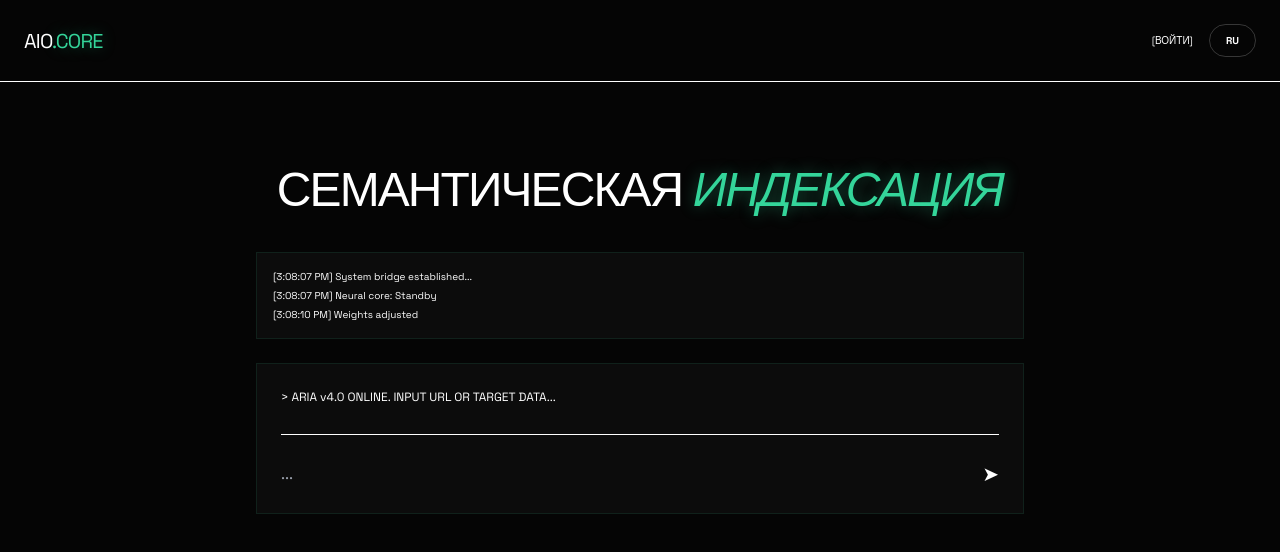
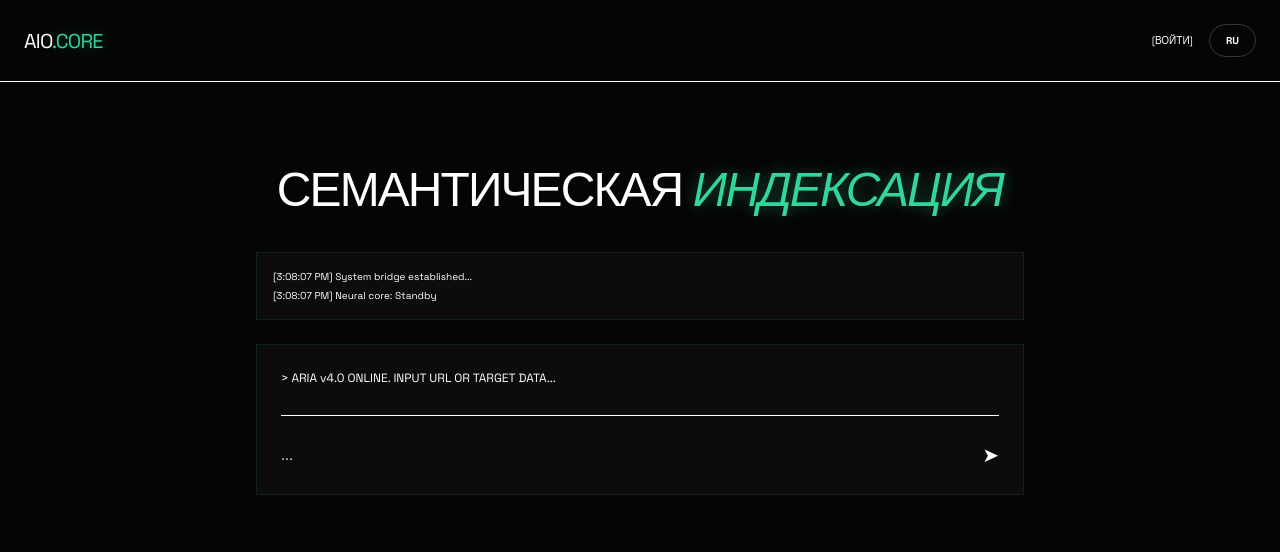
Before and after one commit to Pablocheee/aio-project, a Next.js app: page / in a window 1280 px wide. Shown: the top 552 px of the page. Built offline with nearby package versions, Linux system fonts and the light colour scheme.

Commit message:
Update page.js

```diff
--- a/app/page.js
+++ b/app/page.js
@@ -75,14 +75,18 @@ export default function Home() {
   }, []);
 
   useEffect(() => {
-    const lines = ["Vectorizing node #412...", "RAG Sync: 99.2%", "LLM Context sync...", "Weights adjusted", "Gateway: Ready"];
-    const interval = setInterval(() => {
-      setLiveLogs(prev => {
-        const next = { time: new Date().toLocaleTimeString(), text: lines[Math.floor(Math.random() * lines.length)] };
-        return [...prev, next].slice(-3);
-      });
-    }, 3000);
-    return () => clearInterval(interval);
+    const savedSession = localStorage.getItem('aio_session');
+    const rememberedEmail = localStorage.getItem('aio_email');
+    const rememberedPass = localStorage.getItem('aio_pass'); // Достаем пароль
+
+    if (savedSession === 'active') setView('dashboard');
+    else setView('chat');
+
+    if (rememberedEmail) {
+      setUserEmail(rememberedEmail);
+      setPassword(rememberedPass || ''); // Подставляем пароль
+      setRememberMe(true);
+    }
   }, []);
 
   useEffect(() => {
@@ -124,8 +128,13 @@ export default function Home() {
     const savedPass = localStorage.getItem(`user_${userEmail}`);
     if ((userEmail === 'admin@aio.core' && password === '772109') || savedPass === password) {
       localStorage.setItem('aio_session', 'active');
-      if (rememberMe) localStorage.setItem('aio_email', userEmail);
-      else localStorage.removeItem('aio_email');
+      if (rememberMe) {
+        localStorage.setItem('aio_email', userEmail);
+        localStorage.setItem('aio_pass', password); // Сохраняем пароль
+      } else {
+        localStorage.removeItem('aio_email');
+        localStorage.removeItem('aio_pass');
+      }
       setView('dashboard'); setAuthError('');
     } else {
       setAuthError('Invalid Credentials');
@@ -134,11 +143,24 @@ export default function Home() {
 
   const processInput = () => {
     if (!inputValue.trim()) return;
-    setChatHistory(prev => [...prev, { role: 'user', content: inputValue }]);
+    const userMsg = inputValue;
+    setChatHistory(prev => [...prev, { role: 'user', content: userMsg }]);
     setInputValue('');
+
     setTimeout(() => {
-      setChatHistory(prev => [...prev, { role: 'assistant', content: "Анализ завершен. Пакет данных сформирован. [DATA_READY]" }]);
-      setTimeout(() => setView('auth'), 1500);
+      // Проверяем, есть ли в сообщении намек на ссылку или кодовое слово
+      const isTarget = userMsg.toLowerCase().includes('http') ||
+                       userMsg.toLowerCase().includes('www') ||
+                       userMsg.toLowerCase().includes('.');
+
+      if (isTarget) {
+        const botResponse = "Цель обнаружена. Анализ завершен. Пакет данных сформирован. [DATA_READY]";
+        setChatHistory(prev => [...prev, { role: 'assistant', content: botResponse }]);
+        setTimeout(() => setView('auth'), 1500);
+      } else {
+        const botResponse = "Система готова. Пожалуйста, введите URL ресурса или целевой массив данных для индексации.";
+        setChatHistory(prev => [...prev, { role: 'assistant', content: botResponse }]);
+      }
     }, 1000);
   };
 
@@ -273,9 +295,10 @@ export default function Home() {
                   </div>
 
                   <button className="w-full py-6 ton-button text-white font-black rounded-2xl text-[11px] uppercase flex items-center justify-center gap-4 shadow-lg shadow-blue-500/20">
-                    <img src="https://ton.org/download/ton_symbol.svg" className="w-6 h-6 brightness-200" alt="ton" />
-                    {t.payBtn}
-                  </button>
+  {/* Оставляем только текст из перевода, иконка подтянется через gap */}
+  <img src="https://ton.org/download/ton_symbol.svg" className="w-6 h-6 brightness-200" alt="" />
+  {t.payBtn}
+</button>
 
                   {isSearchingTx && (
                     <div className="p-4 bg-[#34D59A]/10 border border-[#34D59A]/20 rounded-2xl flex items-center justify-center gap-3 animate-pulse">
```
